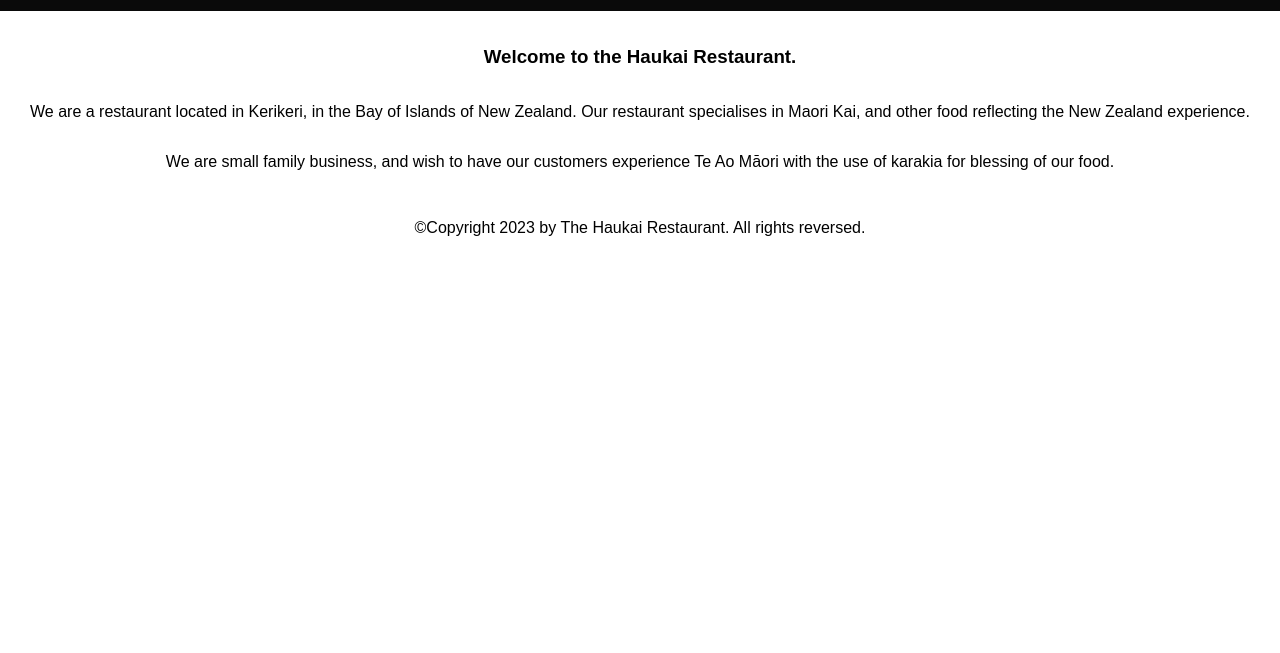
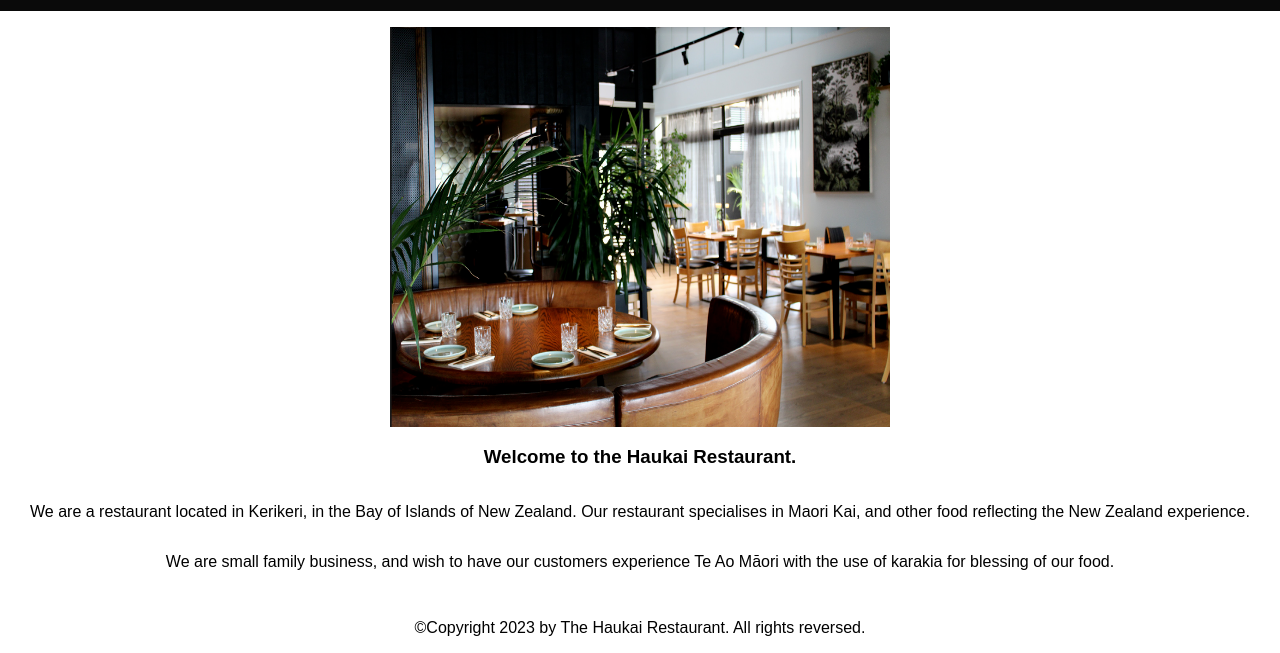
Before and after one commit to coldanagram/.github.io, a plain HTML site: page index.html in a window 1280 px wide. Shown: the part 248-901 px from the top of the page. Before the commit the page ends 800 px from the top, so only its background shows below. Drawn offline with Linux system fonts and the light colour scheme.

Commit message:
Add files via upload

```diff
--- a/index.html
+++ b/index.html
@@ -26,6 +26,7 @@
 </div>
 
 <div class="content">
+    <img src="img/rsz_1haukai_restaurant.png" width="500" height="400" alt="The Haukai Restaurant Interior.">
   <h3>Welcome to the Haukai Restaurant.</h3>
     <p>We are a restaurant located in Kerikeri, in the Bay of Islands of New Zealand. Our restaurant specialises in Maori Kai, and other food reflecting the New Zealand experience.</p>
 
```
Also changed, not shown: menu.html (+2 -0 lines), img/paua_fritters.jpg (added), img/rsz_1haukai_restaurant.png (added).
